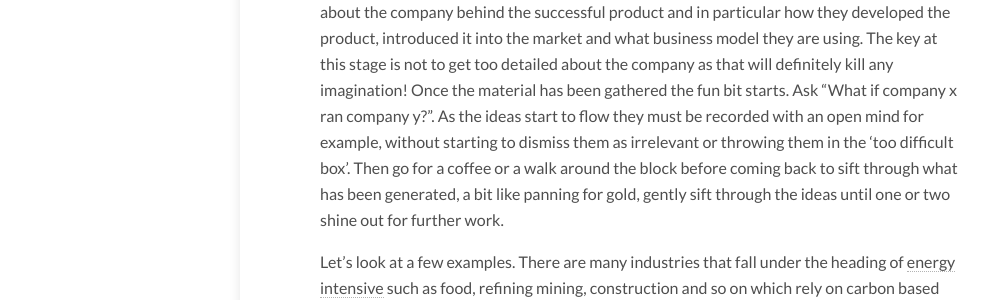
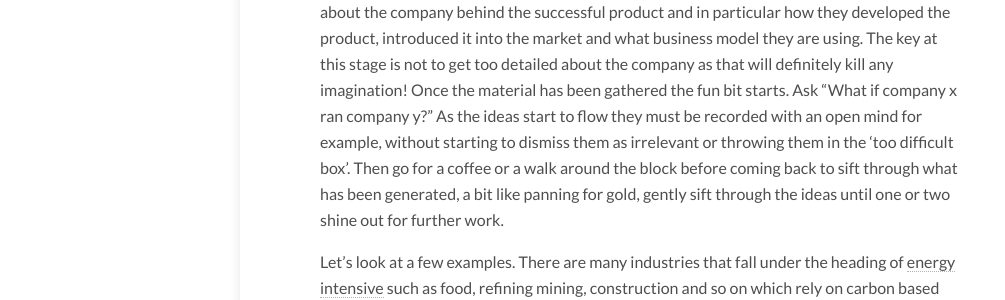
Before and after one commit to dtinblack/dtinblack.github.io, a Jekyll site: the page built from _posts/2022-01-26-what-if.md, in a window 1280 px wide and 900 px high, scrolled down 513 px. Shown: the part 310-610 px from the top of the window, without its empty margins (0-1005 px from the left). Built offline with Jekyll 4.4.1, drawn with Linux system fonts in a browser that asks for light colours; nearby versions of some CDN libraries; some of the changed text lies outside the part shown.

```diff
--- a/_posts/2022-01-26-what-if.md
+++ b/_posts/2022-01-26-what-if.md
@@ -15,7 +15,7 @@ At times it can be difficult to generate ideas for new products. Powers of imagi
 
 A lot of work in product development is filled with routine; making sure that it meets health and safety, finding manufacturing and distribution routes, developing marketing material, checking cultural issues and so on. This can drain any imagination. One way to get ideas flowing is to ask what-if questions.
 
-The technique starts by looking at the problems with a product and asking why it is not selling.  Then look at successful products in a different market. Gather all of the information about the company behind the successful product and in particular how they developed the product, introduced it into the market and what business model they are using. The key at this stage is not to get too detailed about the company as that will definitely kill any imagination! Once the material has been gathered the fun bit starts. Ask "What if company x ran company y?". As the ideas start to flow they must be recorded with an open mind for example, without starting to dismiss them as irrelevant or throwing them in the 'too difficult box'.  Then go for a coffee or a walk around the block before coming back to sift through what has been generated, a bit like panning for gold, gently sift through the ideas until one or two shine out for further work.
+The technique starts by looking at the problems with a product and asking why it is not selling.  Then look at successful products in a different market. Gather all of the information about the company behind the successful product and in particular how they developed the product, introduced it into the market and what business model they are using. The key at this stage is not to get too detailed about the company as that will definitely kill any imagination! Once the material has been gathered the fun bit starts. Ask "What if company x ran company y?" As the ideas start to flow they must be recorded with an open mind for example, without starting to dismiss them as irrelevant or throwing them in the 'too difficult box'.  Then go for a coffee or a walk around the block before coming back to sift through what has been generated, a bit like panning for gold, gently sift through the ideas until one or two shine out for further work.
 
 Let's look at a few examples. There are many industries that fall under the heading of [energy intensive](https://publications.parliament.uk/pa/cm201213/cmselect/cmenvaud/writev/669/eii02.htm ) such as food, refining mining, construction and so on which rely on carbon based energy. Many governments around the world are putting [decarbonisation strategies](https://researchbriefings.files.parliament.uk/documents/CDP-2021-0195/CDP-2021-0195.pdf) in place but they are taking the usual approach of more research coupled with a few industry incentives.  It is debatable how successful they will be. We need some new ideas to generate a more radical approach: it is good territory for a what-if question. [Tesla](https://www.tesla.com/about) is a very successful company whose aim is "Today, Tesla builds not only all-electric vehicles but also infinitely scalable clean energy generation and storage products. Tesla believes the faster the world stops relying on fossil fuels and moves towards a zero-emission future, the better."  Not only has Tesla looked at producing energy efficient cars but some of the key areas that they have developed are;
 a business model which is based on direct sales and service, not franchised dealerships, so that they remain in close contact with the customer. Its business model pays particular attention to rolling out charging stations that may be the biggest obstacle to the mass adoption of electric vehicles. Tesla has stretched the business model to encompass energy storage systems for homes and businesses. Then the question is "What if Tesla took over the running of an energy intensive company?" How would they look at the energy efficiency say of a glass production plant? What techniques would they employ to reduce the amount of energy to produce say a bottle? Would they increase the amount of software to optimise the plants operation i.e. remote plant optimisation and maintenance? Would they introduce energy recovery and storage systems so that the glass manufacturing can switch more to using only electricity? After a few minutes a number of ideas are generated that are recorded and explored further.
```
